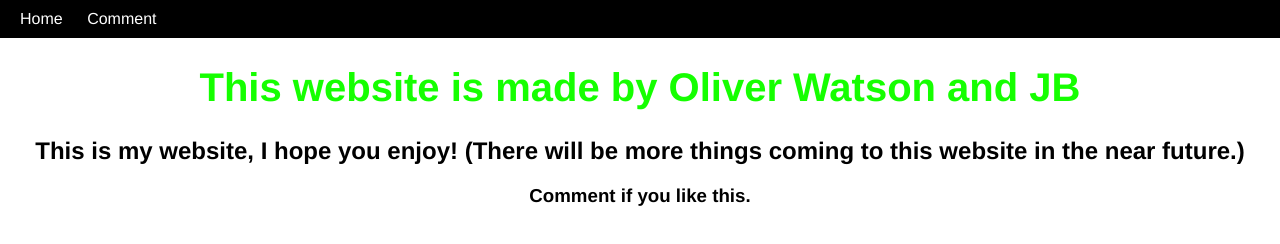
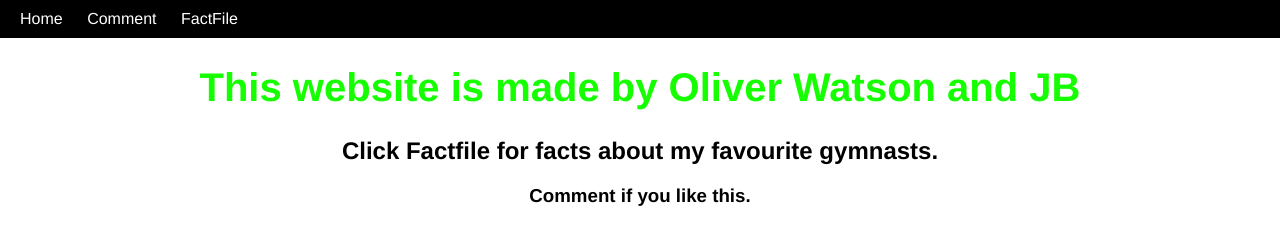
Before and after one commit to I-AM-A-HACKER/PW-Site, a plain HTML site: page index.html in a window 1280 px wide. Drawn offline with Linux system fonts and the light colour scheme.

Commit message:
Update index.html

```diff
--- a/index.html
+++ b/index.html
@@ -7,10 +7,10 @@
         <nav>
             <a href="index.html">Home</a>
             <a href="comment.html">Comment</a>
+            <a href="factfile.html">FactFile</a>
         </nav>
         <center><h1>This website is made by Oliver Watson and JB</h1>
-        <h2>This is my website, I hope you enjoy!
-            (There will be more things coming to this website in the near future.)
+        <h2>Click Factfile for facts about my favourite gymnasts.
         </h2>
         <h3>Comment if you like this.</h3>
     </center>
```
